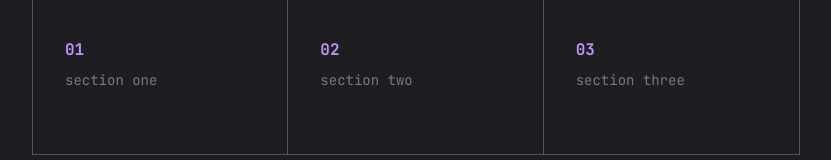
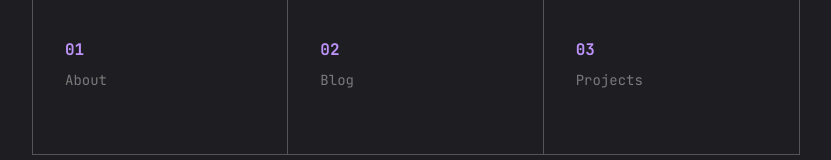
Before and after one commit to yugaaank/blog, a Next.js app: page / in a window 1280 px wide. Shown: the part 416-576 px from the top of the page, without its empty margins (224-1055 px from the left). Built offline with nearby package versions, Linux system fonts and the light colour scheme.

Commit message:
added routes names

```diff
--- a/app/page.tsx
+++ b/app/page.tsx
@@ -17,15 +17,15 @@ export default function Home() {
         <section className="grid grid-cols-3 border-b">
           <div className="border-r p-8 py-16">
             <h2 className="font-bold text-accent">01</h2>
-            <p className="mt-2 text-sm text-muted">section one</p>
+            <p className="mt-2 text-sm text-muted">About</p>
           </div>
           <div className="border-r p-8 py-16">
             <h2 className="font-bold text-accent">02</h2>
-            <p className="mt-2 text-sm text-muted">section two</p>
+            <p className="mt-2 text-sm text-muted">Blog</p>
           </div>
           <div className="p-8 py-16">
             <h2 className="font-bold text-accent">03</h2>
-            <p className="mt-2 text-sm text-muted">section three</p>
+            <p className="mt-2 text-sm text-muted">Projects</p>
           </div>
         </section>
       </main>
```
